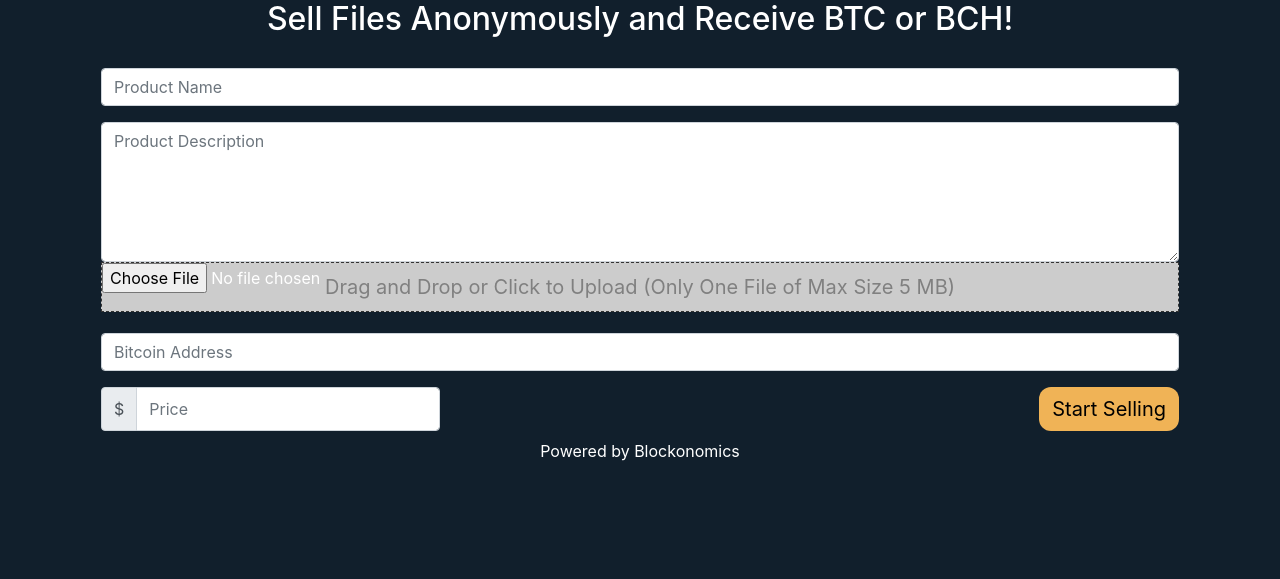
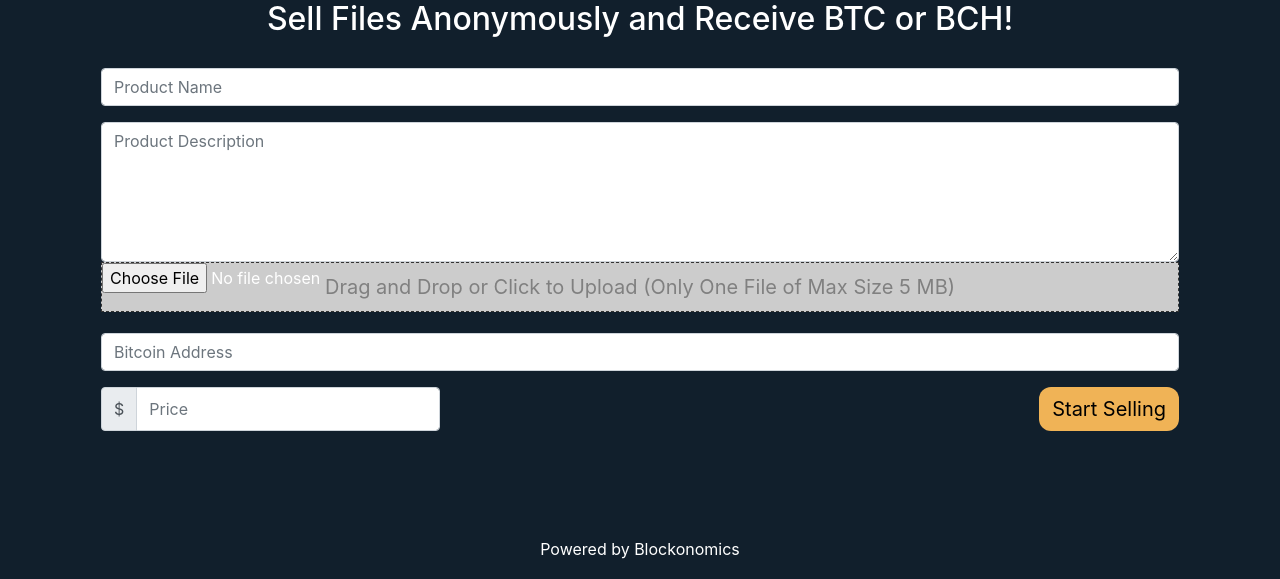
Before and after one commit to AJ-54/SatoshiBox, a Django app: page / in a window 1280 px wide. Shown: the part 221-800 px from the top of the page. Run offline with Django 3.2, Linux system fonts and the light colour scheme; some libraries are stand-ins or nearby versions.

Commit message:
fixed footer

```diff
--- a/core/static/css/footer.css
+++ b/core/static/css/footer.css
@@ -1,5 +1,8 @@
 .foot {
+    position: fixed;
+    left: 0;
+    bottom: 10px;
+    width: 100%;
+    color: white;
     text-align: center;
-    color: #fff;
-    height: 2rem;
 }
```
